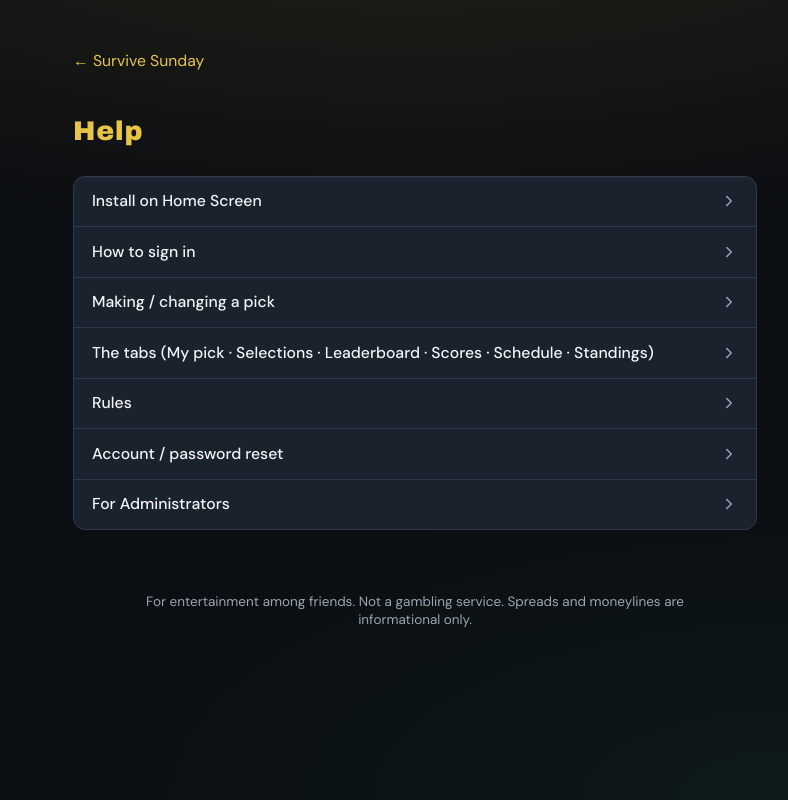
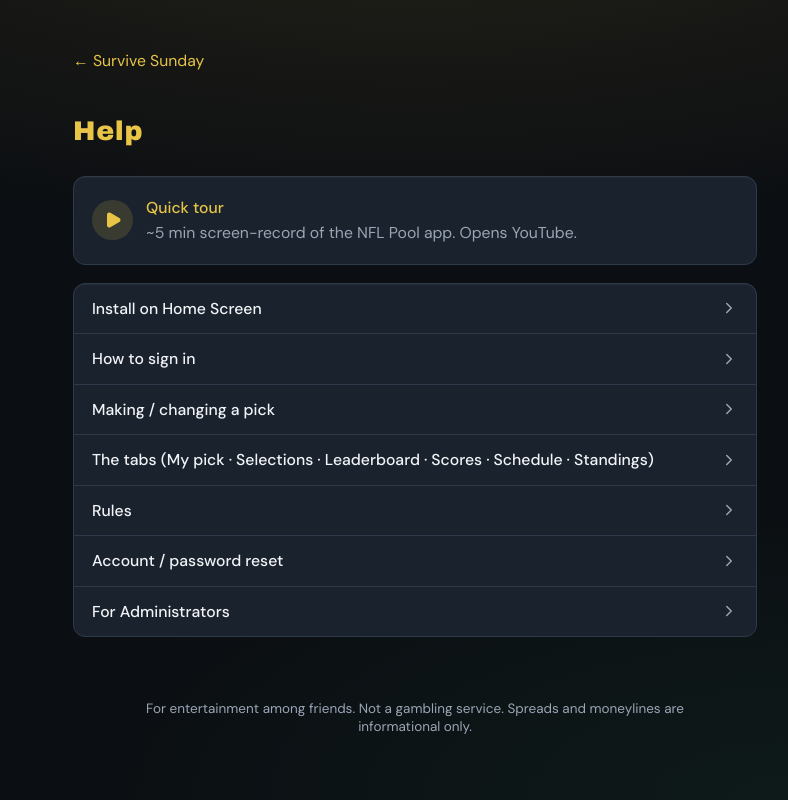
Before and after one commit to triwithms/survive-sunday, a Next.js app: page /help in a window 1280 px wide. Shown: the whole page, without its empty margins (225-1013 px from the left). Built offline with nearby package versions, Linux system fonts and the light colour scheme; no server answers.

Commit message:
Help: Quick tour YouTube link at hub top
Friends opening /help see a Quick tour callout first (Robert’s ~5 min
screen-record), then the existing topic menu. Opens YouTube in a new tab.

Co-authored-by: Robert Gama <triwithms@users.noreply.github.com>

```diff
--- a/src/components/HelpContent.tsx
+++ b/src/components/HelpContent.tsx
@@ -1,6 +1,7 @@
 "use client";
 
 import { useEffect, useState } from "react";
+import { HelpQuickTour } from "@/components/features/help/HelpQuickTour";
 import { HelpTopicMenu } from "@/components/features/help/HelpTopicMenu";
 import { topicForHash } from "@/components/features/help/topics";
 
@@ -9,7 +10,7 @@ function currentHash(): string {
   return window.location.hash.replace(/^#/, "");
 }
 
-/** Menu first. One topic after a tap or hash. Never stack every section. */
+/** Quick tour, then topic menu. One topic after a tap or hash. Never stack. */
 export function HelpContent() {
   const [hash, setHash] = useState("");
 
@@ -34,6 +35,7 @@ export function HelpContent() {
   if (!Topic) {
     return (
       <article className="prose-survive text-sm leading-relaxed max-w-[68ch]">
+        <HelpQuickTour />
         <HelpTopicMenu />
       </article>
     );
--- /dev/null
+++ b/src/components/features/help/HelpQuickTour.tsx
@@ -0,0 +1,29 @@
+import { Play } from "lucide-react";
+
+const TOUR_URL = "https://youtu.be/VlcYAX34_L8";
+
+/** Help hub callout. Opens the ~5 min YouTube tour in a new tab. */
+export function HelpQuickTour() {
+  return (
+    <a
+      href={TOUR_URL}
+      target="_blank"
+      rel="noopener noreferrer"
+      className="card-glass mb-4 flex items-center gap-3 border border-gold-400/30 p-4 no-underline min-h-11 hover:bg-gold-400/5 active:bg-gold-400/10"
+      aria-label="Quick tour of the NFL Pool app (opens YouTube)"
+    >
+      <span
+        className="flex h-9 w-9 shrink-0 items-center justify-center rounded-full bg-gold-400/15 text-gold-400"
+        aria-hidden
+      >
+        <Play className="h-4 w-4 ml-0.5" fill="currentColor" />
+      </span>
+      <span className="min-w-0 flex-1">
+        <span className="block font-medium text-gold-400">Quick tour</span>
+        <span className="block text-[var(--text-muted)]">
+          ~5 min screen-record of the NFL Pool app. Opens YouTube.
+        </span>
+      </span>
+    </a>
+  );
+}
```
Also changed, not shown: scripts/verify-pwa-install.ts (+23 -2 lines), 2 other files (tests, documents, lock files or other folders).
